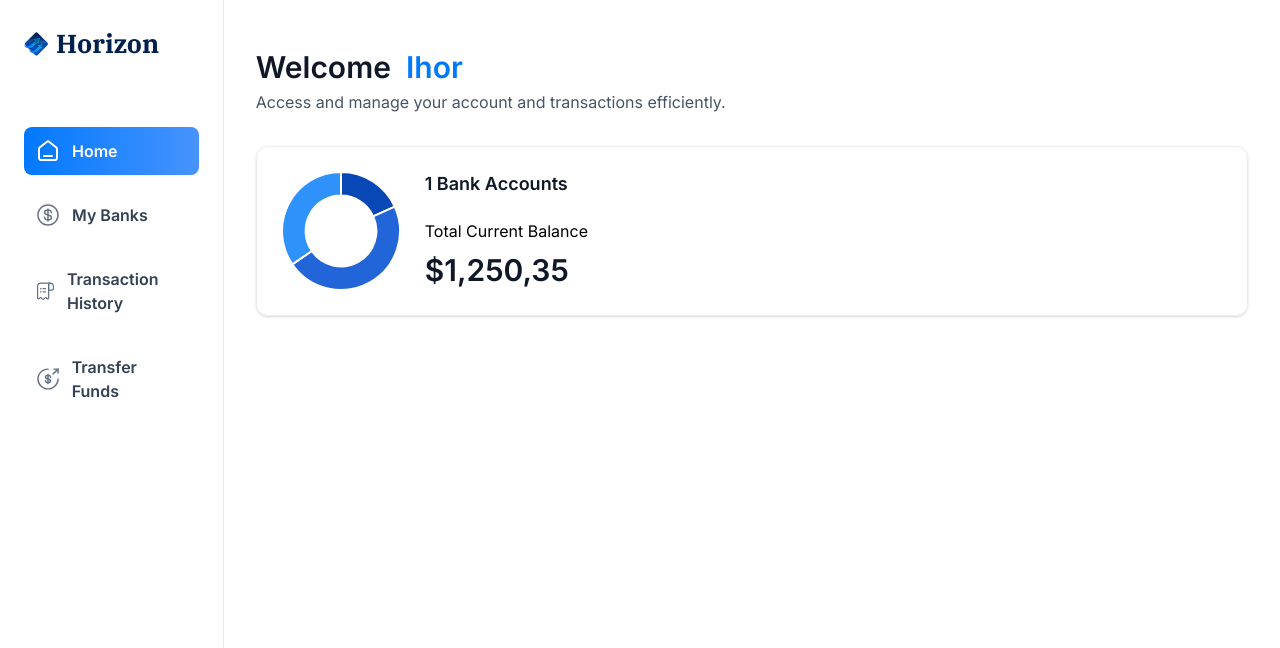
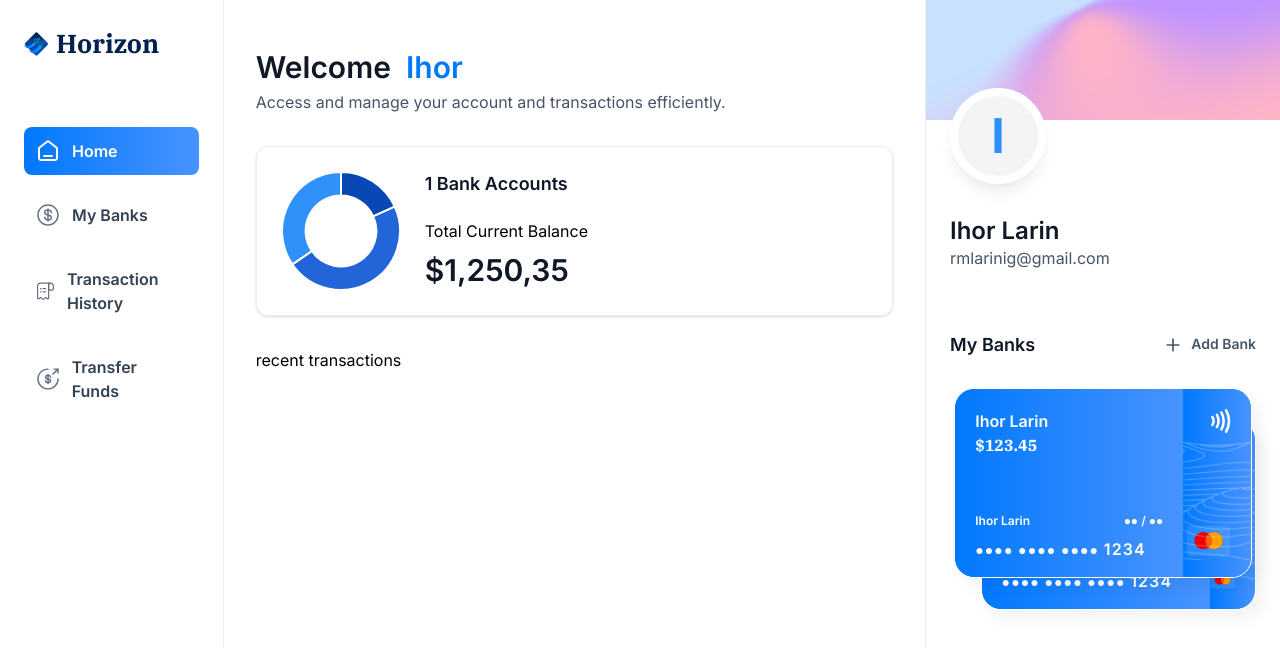
Before and after one commit to IhorLarin/banking, a Next.js app: page / in a window 1280 px wide. Shown: the top 648 px of the page. Built offline with nearby package versions, Linux system fonts and the light colour scheme.

Commit message:
Implement RightSidebar

```diff
--- a/app/(root)/page.tsx
+++ b/app/(root)/page.tsx
@@ -1,9 +1,11 @@
 import React from 'react'
+
 import HeaderBox from '@/components/HeaderBox'
 import TotalBalanceBox from '@/components/TotalBalanceBox'
+import RightSidebar from '@/components/RightSidebar'
 
 function Home() {
-  const loggedIn = { firstname: 'Ihor' }
+  const loggedIn = { firstName: 'Ihor', lastName: 'Larin', email: 'rmlarinig@gmail.com' }
 
   return (
     <section className='home'>
@@ -12,7 +14,7 @@
           <HeaderBox
             type='greeting'
             title='Welcome'
-            user={loggedIn?.firstname || 'Guest'}
+            user={loggedIn?.firstName || 'Guest'}
             subtext='Access and manage your account and transactions efficiently. '
           />
           <TotalBalanceBox
@@ -21,7 +23,13 @@
             totalCurrentBalance={1250.35}
           />
         </header>
+        recent transactions
       </div>
+      <RightSidebar
+        user={loggedIn}
+        transactions={[]}
+        banks={[{ currentBalance: 123.45 }, { currentBalance: 870.15 }]}
+      />
     </section>
   )
 }
--- /dev/null
+++ b/components/BankCard.tsx
@@ -0,0 +1,66 @@
+import React from 'react'
+
+import Link from 'next/link'
+import Image from 'next/image'
+
+import { formatAmount } from '@/lib/utils'
+
+const BankCard = ({ account, userName, showBalance = true }: CreditCardProps) => {
+  return (
+    <div className='flex flex-col'>
+      <Link
+        href='/'
+        className='bank-card'
+      >
+        <div className='bank-card_content'>
+          <div>
+            <h1 className='text-16 text-white font-semibold'>
+              {account.name || userName}
+            </h1>
+            <p className='font-ibm-plex-serif font-black text-white'>
+              {formatAmount(account.currentBalance) }
+            </p>
+          </div>
+          <article className='flex flex-col gap-2'>
+            <div className='flex justify-between'>
+              <h1 className='text-12 font-semibold text-white'>
+                {userName}
+              </h1>
+              <h2 className='text-12 font-semibold text-white'>
+                ●● / ●●
+              </h2>
+            </div>
+            <p className='text-14 font-semibold text-white tracking-[1.1px]'>
+              ●●●● ●●●● ●●●● <span className='text-16'>{1234}</span>
+            </p>
+          </article>
+        </div>
+        <div className='bank-card_icon'>
+          <Image
+            src='/icons/Paypass.svg'
+            width={20}
+            height={24}
+            alt='Paypass'
+          />
+          <Image
+            src='/icons/mastercard.svg'
+            width={45}
+            height={32}
+            alt='mastercard'
+            className='ml-5'
+          />
+        </div>
+
+        <Image
+          src='/icons/lines.png'
+          width={316}
+          height={190}
+          alt='lines'
+          className='absolute top-0 left-0'
+        />
+      </Link>
+    </div>
+  )
+}
+
+export default BankCard
--- /dev/null
+++ b/components/RightSidebar.tsx
@@ -0,0 +1,74 @@
+import React from 'react'
+
+import Link from 'next/link'
+import Image from 'next/image'
+
+import BankCard from '@/components/BankCard'
+
+function RightSidebar({ user, transactions, banks }: RightSidebarProps) {
+  return (
+    <aside className='right-sidebar'>
+      <section className='flex flex-col pb-8'>
+        <div className='profile-banner' />
+        <div className='profile'>
+          <div className='profile-img'>
+            <span className='text-5xl font-bold text-blue-500'>
+              {user.firstName[0]}
+            </span>
+          </div>
+          <div className='profile-details'>
+            <h1 className='profile-name'>
+              {user.firstName} {user.lastName}
+            </h1>
+            <p className='profile-email'>
+              {user.email}
+            </p>
+          </div>
+        </div>
+      </section>
+      <section className='banks'>
+        <div className='w-full flex justify-between'>
+          <h2 className='header-2'>
+            My Banks
+          </h2>
+          <Link href='/' className='flex gap-2'>
+            <Image
+              src='/icons/plus.svg'
+              width={20}
+              height={20}
+              alt='Plus'
+            />
+            <h2 className='text-14 font-semibold text-gray-600'>
+              Add Bank
+            </h2>
+          </Link>
+        </div>
+
+        {banks?.length > 0 && (
+          <div className='relative flex flex-col flex-1 items-center justify-center gap-5'>
+            <div className='relative z-10'>
+              <BankCard
+                key={banks[0].id}
+                account={banks[0]}
+                userName={`${user.firstName} ${user.lastName}`}
+                showBalance={false}
+              />
+            </div>
+            {banks[1] && (
+              <div className='absolute right-0 top-8 z-0 w-[90%]'>
+                <BankCard
+                  key={banks[1].id}
+                  account={banks[1]}
+                  userName={`${user.firstName} ${user.lastName}`}
+                  showBalance={false}
+                />
+              </div>
+            )}
+          </div>
+        )}
+      </section>
+    </aside>
+  )
+}
+
+export default RightSidebar
```
